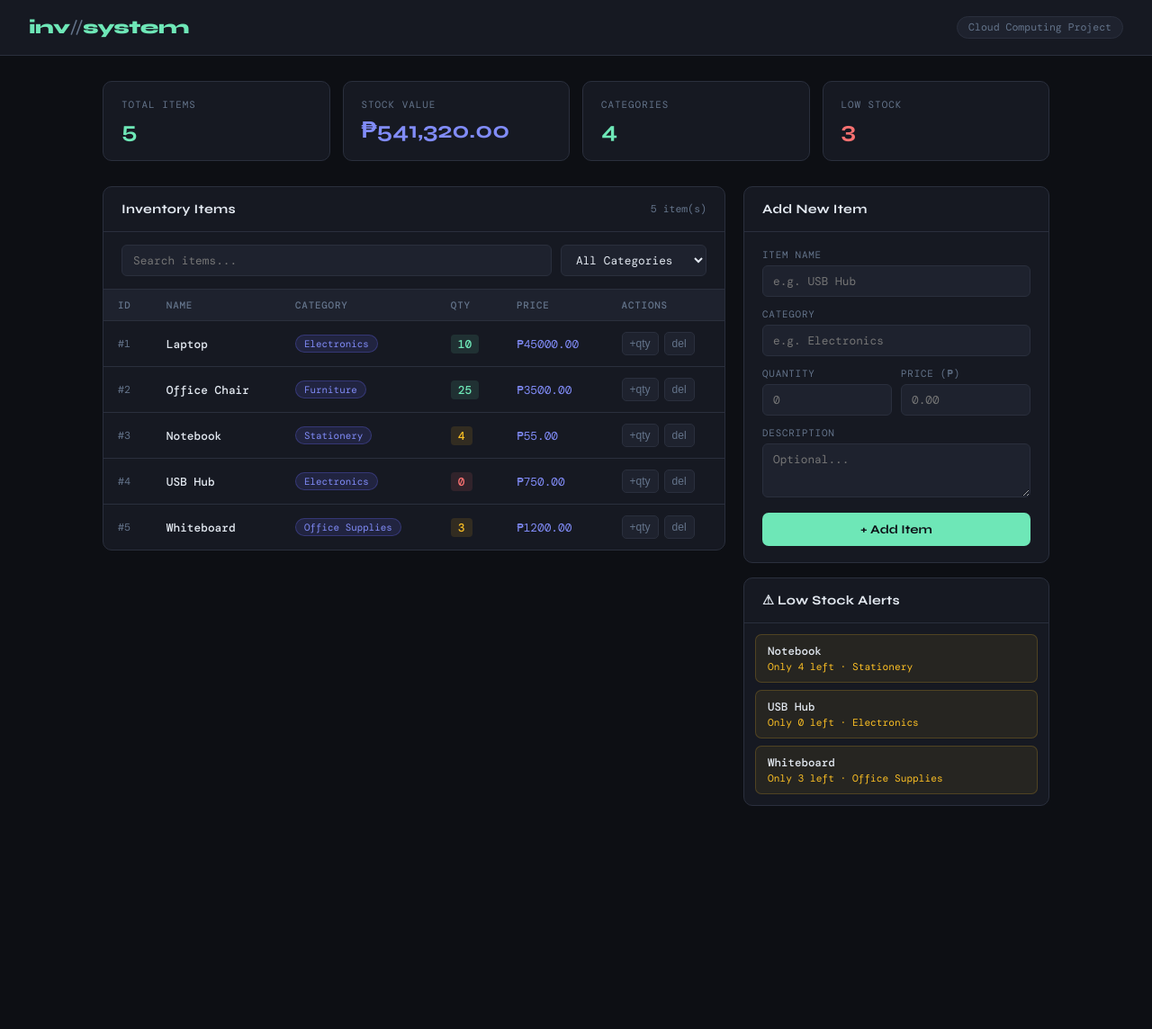
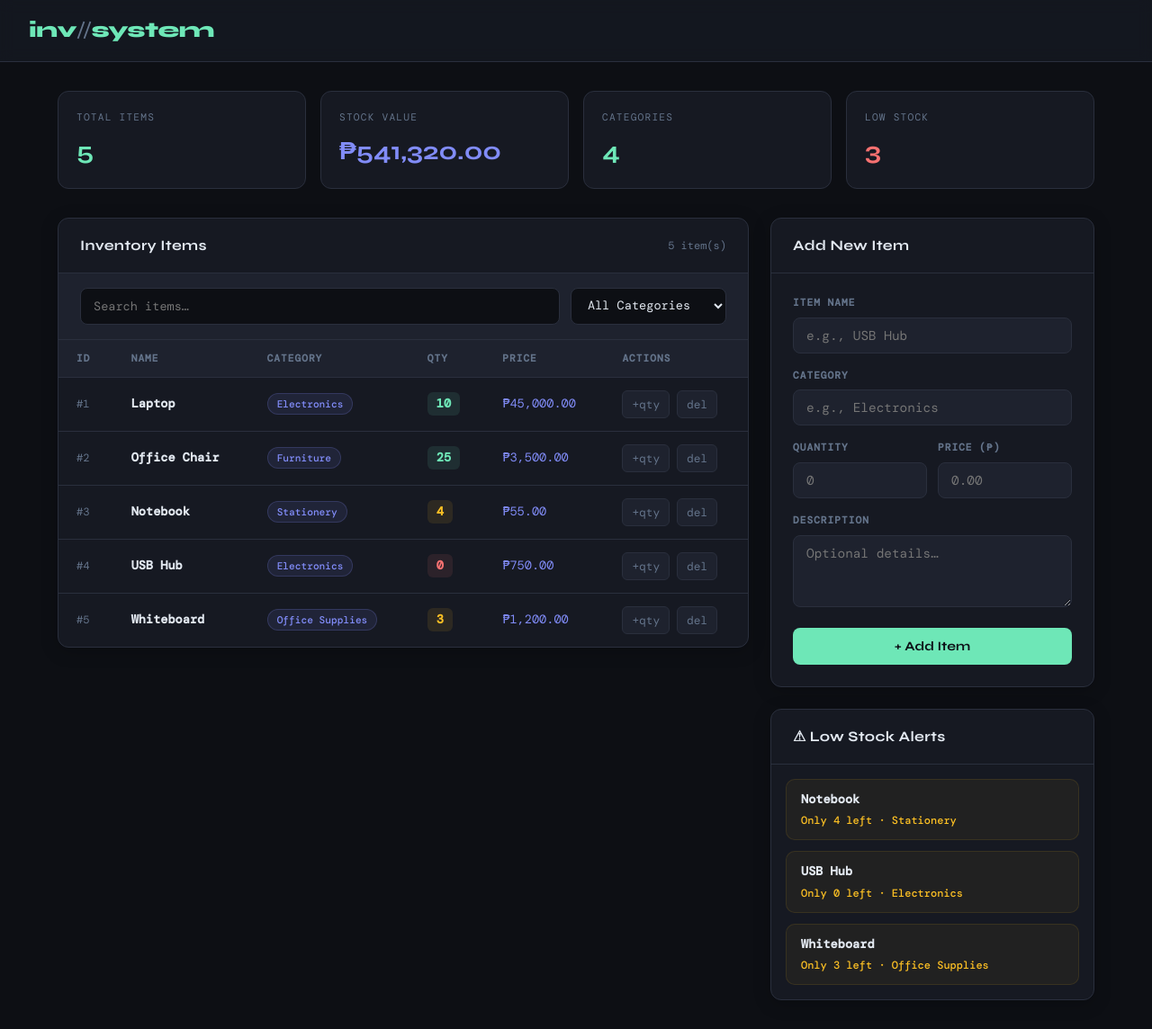
Before and after one commit to Kent0625/Render-, a FastAPI app: page / in a window 1280 px wide. Shown: the whole page at 90% size. Before the commit the page ends 896 px from the top, so only its background shows below. Run offline with FastAPI, Linux system fonts and the light colour scheme.

Commit message:
UI: remove header badge and enhance accessibility/styling

```diff
--- a/templates/index.html
+++ b/templates/index.html
@@ -17,23 +17,34 @@
       --warn: #fbbf24;
       --text: #e2e8f0;
       --muted: #64748b;
-      --radius: 10px;
+      --radius: 12px;
     }
 
     * { margin: 0; padding: 0; box-sizing: border-box; }
+
+    @media (prefers-reduced-motion: reduce) {
+      * {
+        animation-duration: 0.01ms !important;
+        animation-iteration-count: 1 !important;
+        transition-duration: 0.01ms !important;
+        scroll-behavior: auto !important;
+      }
+    }
 
     body {
       background: var(--bg);
       color: var(--text);
       font-family: 'DM Mono', monospace;
       min-height: 100vh;
+      line-height: 1.5;
     }
 
     /* ── Header ── */
     header {
-      background: var(--surface);
+      background: rgba(22, 25, 34, 0.8);
+      backdrop-filter: blur(8px);
       border-bottom: 1px solid var(--border);
-      padding: 18px 32px;
+      padding: 16px 32px;
       display: flex;
       align-items: center;
       justify-content: space-between;
@@ -44,48 +55,44 @@
     .logo {
       font-family: 'Syne', sans-serif;
       font-weight: 800;
-      font-size: 1.3rem;
+      font-size: 1.5rem;
       color: var(--accent);
       letter-spacing: -0.5px;
+      text-decoration: none;
     }
     .logo span { color: var(--muted); font-weight: 400; }
-    .header-badge {
-      background: var(--surface2);
-      border: 1px solid var(--border);
-      padding: 4px 12px;
-      border-radius: 20px;
-      font-size: 0.72rem;
-      color: var(--muted);
-    }
 
     /* ── Layout ── */
-    .container { max-width: 1100px; margin: 0 auto; padding: 28px 24px; }
+    .container { max-width: 1200px; margin: 0 auto; padding: 32px 24px; }
 
     /* ── Stats Row ── */
     .stats-row {
       display: grid;
-      grid-template-columns: repeat(4, 1fr);
-      gap: 14px;
-      margin-bottom: 28px;
+      grid-template-columns: repeat(auto-fit, minmax(200px, 1fr));
+      gap: 16px;
+      margin-bottom: 32px;
     }
     .stat-card {
       background: var(--surface);
       border: 1px solid var(--border);
       border-radius: var(--radius);
-      padding: 18px 20px;
-      transition: border-color 0.2s;
+      padding: 20px;
+      transition: border-color 0.2s, transform 0.2s;
     }
-    .stat-card:hover { border-color: var(--accent); }
+    .stat-card:hover {
+      border-color: var(--accent);
+      transform: translateY(-2px);
+    }
     .stat-label {
-      font-size: 0.68rem;
+      font-size: 0.7rem;
       color: var(--muted);
       text-transform: uppercase;
-      letter-spacing: 1px;
-      margin-bottom: 6px;
+      letter-spacing: 1.2px;
+      margin-bottom: 8px;
     }
     .stat-value {
       font-family: 'Syne', sans-serif;
-      font-size: 1.6rem;
+      font-size: 1.75rem;
       font-weight: 700;
       color: var(--accent);
     }
@@ -96,8 +103,8 @@
     /* ── Main Grid ── */
     .main-grid {
       display: grid;
-      grid-template-columns: 1fr 340px;
-      gap: 20px;
+      grid-template-columns: 1fr 360px;
+      gap: 24px;
       align-items: start;
     }
 
@@ -107,9 +114,10 @@
       border: 1px solid var(--border);
       border-radius: var(--radius);
       overflow: hidden;
+      box-shadow: 0 4px 20px rgba(0,0,0,0.2);
     }
     .panel-header {
-      padding: 16px 20px;
+      padding: 18px 24px;
       border-bottom: 1px solid var(--border);
       display: flex;
       align-items: center;
@@ -118,207 +126,234 @@
     .panel-title {
       font-family: 'Syne', sans-serif;
       font-weight: 700;
-      font-size: 0.9rem;
+      font-size: 1rem;
       letter-spacing: 0.3px;
     }
 
     /* ── Search & Filter ── */
     .toolbar {
-      padding: 14px 20px;
+      padding: 16px 24px;
       border-bottom: 1px solid var(--border);
       display: flex;
-      gap: 10px;
+      gap: 12px;
+      background: var(--surface2);
     }
     .toolbar input, .toolbar select {
-      background: var(--surface2);
+      background: var(--bg);
       border: 1px solid var(--border);
-      border-radius: 6px;
+      border-radius: 8px;
       color: var(--text);
       font-family: 'DM Mono', monospace;
-      font-size: 0.8rem;
-      padding: 7px 12px;
+      font-size: 0.85rem;
+      padding: 10px 14px;
       outline: none;
-      transition: border-color 0.2s;
+      transition: border-color 0.2s, box-shadow 0.2s;
     }
     .toolbar input { flex: 1; }
-    .toolbar input:focus, .toolbar select:focus { border-color: var(--accent); }
+    .toolbar input:focus, .toolbar select:focus {
+      border-color: var(--accent);
+      box-shadow: 0 0 0 2px rgba(110, 231, 183, 0.1);
+    }
 
     /* ── Table ── */
     .table-wrap { overflow-x: auto; }
-    table { width: 100%; border-collapse: collapse; font-size: 0.8rem; }
+    table { width: 100%; border-collapse: collapse; font-size: 0.85rem; }
     thead tr { background: var(--surface2); }
     th {
-      padding: 10px 16px;
+      padding: 12px 20px;
       text-align: left;
       color: var(--muted);
-      font-size: 0.68rem;
+      font-size: 0.7rem;
       text-transform: uppercase;
-      letter-spacing: 0.8px;
-      font-weight: 500;
+      letter-spacing: 1px;
+      font-weight: 600;
       white-space: nowrap;
     }
     tbody tr {
       border-top: 1px solid var(--border);
       transition: background 0.15s;
     }
-    tbody tr:hover { background: var(--surface2); }
-    td { padding: 12px 16px; vertical-align: middle; }
+    tbody tr:hover { background: rgba(255,255,255,0.02); }
+    td { padding: 14px 20px; vertical-align: middle; }
 
     .category-pill {
       display: inline-block;
-      padding: 2px 9px;
+      padding: 3px 10px;
       border-radius: 20px;
-      font-size: 0.68rem;
-      background: rgba(99, 102, 241, 0.15);
+      font-size: 0.7rem;
+      background: rgba(129, 140, 248, 0.1);
       color: var(--accent2);
-      border: 1px solid rgba(99,102,241,0.3);
+      border: 1px solid rgba(129, 140, 248, 0.2);
+      font-weight: 500;
     }
     .qty-badge {
-      font-weight: 500;
-      padding: 2px 8px;
-      border-radius: 4px;
+      font-weight: 600;
+      padding: 3px 10px;
+      border-radius: 6px;
       display: inline-block;
+      font-variant-numeric: tabular-nums;
     }
-    .qty-ok { background: rgba(110,231,183,0.12); color: var(--accent); }
-    .qty-low { background: rgba(251,191,36,0.12); color: var(--warn); }
-    .qty-out { background: rgba(248,113,113,0.12); color: var(--danger); }
+    .qty-ok { background: rgba(110, 231, 183, 0.1); color: var(--accent); }
+    .qty-low { background: rgba(251, 191, 36, 0.1); color: var(--warn); }
+    .qty-out { background: rgba(248, 113, 113, 0.1); color: var(--danger); }
 
-    .action-btns { display: flex; gap: 6px; }
+    .action-btns { display: flex; gap: 8px; }
     .btn-icon {
       background: var(--surface2);
       border: 1px solid var(--border);
       color: var(--muted);
-      border-radius: 5px;
+      border-radius: 6px;
       cursor: pointer;
-      padding: 5px 8px;
-      font-size: 0.75rem;
-      transition: all 0.15s;
+      padding: 6px 10px;
+      font-size: 0.8rem;
+      transition: all 0.2s;
+      font-family: inherit;
     }
-    .btn-icon:hover { border-color: var(--accent); color: var(--accent); }
-    .btn-icon.del:hover { border-color: var(--danger); color: var(--danger); }
+    .btn-icon:hover, .btn-icon:focus-visible {
+      border-color: var(--accent);
+      color: var(--accent);
+      outline: none;
+    }
+    .btn-icon.del:hover, .btn-icon.del:focus-visible {
+      border-color: var(--danger);
+      color: var(--danger);
+    }
 
     .empty-state {
       text-align: center;
-      padding: 48px 20px;
+      padding: 64px 24px;
       color: var(--muted);
-      font-size: 0.82rem;
+      font-size: 0.9rem;
     }
 
     /* ── Add Form ── */
-    .form-body { padding: 18px 20px; display: flex; flex-direction: column; gap: 12px; }
+    .form-body { padding: 24px; display: flex; flex-direction: column; gap: 16px; }
     .form-group label {
       display: block;
-      font-size: 0.68rem;
+      font-size: 0.7rem;
       color: var(--muted);
       text-transform: uppercase;
-      letter-spacing: 0.8px;
-      margin-bottom: 5px;
+      letter-spacing: 1px;
+      margin-bottom: 8px;
+      font-weight: 600;
     }
     .form-group input, .form-group select, .form-group textarea {
       width: 100%;
       background: var(--surface2);
       border: 1px solid var(--border);
-      border-radius: 6px;
+      border-radius: 8px;
       color: var(--text);
       font-family: 'DM Mono', monospace;
-      font-size: 0.8rem;
-      padding: 8px 11px;
+      font-size: 0.9rem;
+      padding: 10px 14px;
       outline: none;
       transition: border-color 0.2s;
     }
     .form-group input:focus, .form-group select:focus, .form-group textarea:focus {
       border-color: var(--accent);
     }
-    .form-group textarea { resize: vertical; min-height: 60px; }
-    .form-row { display: grid; grid-template-columns: 1fr 1fr; gap: 10px; }
+    .form-group textarea { resize: vertical; min-height: 80px; }
+    .form-row { display: grid; grid-template-columns: 1fr 1fr; gap: 12px; }
 
     .btn-primary {
       background: var(--accent);
       color: #0d1117;
       border: none;
-      border-radius: 7px;
-      padding: 10px 16px;
+      border-radius: 8px;
+      padding: 12px 20px;
       font-family: 'Syne', sans-serif;
       font-weight: 700;
-      font-size: 0.85rem;
+      font-size: 0.9rem;
       cursor: pointer;
-      transition: opacity 0.15s, transform 0.1s;
+      transition: opacity 0.2s, transform 0.1s;
       width: 100%;
     }
-    .btn-primary:hover { opacity: 0.88; }
+    .btn-primary:hover { opacity: 0.9; }
     .btn-primary:active { transform: scale(0.98); }
 
     /* ── Toast ── */
     #toast {
       position: fixed;
-      bottom: 24px;
-      right: 24px;
+      bottom: 32px;
+      right: 32px;
       background: var(--surface);
       border: 1px solid var(--accent);
       color: var(--accent);
-      padding: 10px 18px;
-      border-radius: 8px;
-      font-size: 0.8rem;
+      padding: 12px 24px;
+      border-radius: 10px;
+      font-size: 0.9rem;
       opacity: 0;
       transform: translateY(10px);
-      transition: all 0.25s;
+      transition: all 0.3s cubic-bezier(0.4, 0, 0.2, 1);
       pointer-events: none;
       z-index: 999;
+      box-shadow: 0 10px 30px rgba(0,0,0,0.3);
     }
     #toast.show { opacity: 1; transform: translateY(0); }
     #toast.error { border-color: var(--danger); color: var(--danger); }
 
     /* ── Low Stock Panel ── */
-    .alert-list { padding: 12px; display: flex; flex-direction: column; gap: 8px; }
+    .alert-list { padding: 16px; display: flex; flex-direction: column; gap: 12px; }
     .alert-item {
-      background: rgba(251,191,36,0.07);
-      border: 1px solid rgba(251,191,36,0.2);
-      border-radius: 7px;
-      padding: 10px 13px;
-      font-size: 0.78rem;
+      background: rgba(251, 191, 36, 0.05);
+      border: 1px solid rgba(251, 191, 36, 0.1);
+      border-radius: 10px;
+      padding: 12px 16px;
+      font-size: 0.85rem;
     }
-    .alert-item .name { color: var(--text); font-weight: 500; margin-bottom: 2px; }
-    .alert-item .meta { color: var(--warn); font-size: 0.7rem; }
+    .alert-item .name { color: var(--text); font-weight: 600; margin-bottom: 4px; }
+    .alert-item .meta { color: var(--warn); font-size: 0.75rem; font-weight: 500; }
 
-    @media (max-width: 900px) {
-      .stats-row { grid-template-columns: repeat(2, 1fr); }
+    @media (max-width: 1024px) {
       .main-grid { grid-template-columns: 1fr; }
     }
-    @media (max-width: 560px) {
-      .stats-row { grid-template-columns: 1fr 1fr; }
-      header { padding: 14px 16px; }
+    @media (max-width: 640px) {
+      .stats-row { grid-template-columns: repeat(2, 1fr); }
+      header { padding: 16px 20px; }
+      .container { padding: 24px 16px; }
     }
   </style>
 </head>
 <body>
 
 <header>
-  <div class="logo">inv<span>//</span>system</div>
-  <div class="header-badge">Cloud Computing Project</div>
+  <a href="/" class="logo" aria-label="Inventory System Dashboard">inv<span>//</span>system</a>
 </header>
 
 <div class="container">
 
   <!-- Stats -->
   <div class="stats-row" id="stats-row">
-    <div class="stat-card"><div class="stat-label">Total Items</div><div class="stat-value" id="s-total">—</div></div>
-    <div class="stat-card"><div class="stat-label">Stock Value</div><div class="stat-value purple" id="s-value">—</div></div>
-    <div class="stat-card"><div class="stat-label">Categories</div><div class="stat-value" id="s-cats">—</div></div>
-    <div class="stat-card"><div class="stat-label">Low Stock</div><div class="stat-value red" id="s-low">—</div></div>
+    <div class="stat-card">
+      <div class="stat-label">Total Items</div>
+      <div class="stat-value" id="s-total">…</div>
+    </div>
+    <div class="stat-card">
+      <div class="stat-label">Stock Value</div>
+      <div class="stat-value purple" id="s-value">…</div>
+    </div>
+    <div class="stat-card">
+      <div class="stat-label">Categories</div>
+      <div class="stat-value" id="s-cats">…</div>
+    </div>
+    <div class="stat-card">
+      <div class="stat-label">Low Stock</div>
+      <div class="stat-value red" id="s-low">…</div>
+    </div>
   </div>
 
   <div class="main-grid">
 
     <!-- Left: Table -->
-    <div>
+    <section>
       <div class="panel">
         <div class="panel-header">
-          <span class="panel-title">Inventory Items</span>
-          <span style="font-size:0.72rem; color:var(--muted)" id="item-count"></span>
+          <h2 class="panel-title">Inventory Items</h2>
+          <span style="font-size:0.75rem; color:var(--muted)" id="item-count"></span>
         </div>
-        <div class="toolbar">
-          <input type="text" id="search-input" placeholder="Search items..." oninput="filterItems()"/>
-          <select id="cat-filter" onchange="filterItems()">
+        <div class="toolbar" role="search">
+          <input type="text" id="search-input" placeholder="Search items…" aria-label="Search items" oninput="filterItems()"/>
+          <select id="cat-filter" aria-label="Filter by category" onchange="filterItems()">
             <option value="">All Categories</option>
           </select>
         </div>
@@ -334,67 +369,73 @@
           </table>
         </div>
       </div>
-    </div>
+    </section>
 
     <!-- Right: Add Form + Low Stock -->
-    <div style="display:flex; flex-direction:column; gap:16px;">
+    <aside style="display:flex; flex-direction:column; gap:24px;">
 
       <div class="panel">
-        <div class="panel-header"><span class="panel-title">Add New Item</span></div>
+        <div class="panel-header"><h2 class="panel-title">Add New Item</h2></div>
         <div class="form-body">
           <div class="form-group">
-            <label>Item Name</label>
-            <input type="text" id="f-name" placeholder="e.g. USB Hub"/>
+            <label for="f-name">Item Name</label>
+            <input type="text" id="f-name" placeholder="e.g., USB Hub" autocomplete="off"/>
           </div>
           <div class="form-group">
-            <label>Category</label>
-            <input type="text" id="f-category" placeholder="e.g. Electronics"/>
+            <label for="f-category">Category</label>
+            <input type="text" id="f-category" placeholder="e.g., Electronics" list="category-suggestions" autocomplete="off"/>
+            <datalist id="category-suggestions"></datalist>
           </div>
           <div class="form-row">
             <div class="form-group">
-              <label>Quantity</label>
-              <input type="number" id="f-qty" placeholder="0" min="0"/>
+              <label for="f-qty">Quantity</label>
+              <input type="number" id="f-qty" placeholder="0" min="0" autocomplete="off"/>
             </div>
             <div class="form-group">
-              <label>Price (₱)</label>
-              <input type="number" id="f-price" placeholder="0.00" step="0.01" min="0"/>
+              <label for="f-price">Price (₱)</label>
+              <input type="number" id="f-price" placeholder="0.00" step="0.01" min="0" autocomplete="off"/>
             </div>
           </div>
           <div class="form-group">
-            <label>Description</label>
-            <textarea id="f-desc" placeholder="Optional..."></textarea>
+            <label for="f-desc">Description</label>
+            <textarea id="f-desc" placeholder="Optional details…" autocomplete="off"></textarea>
           </div>
           <button class="btn-primary" onclick="addItem()">+ Add Item</button>
         </div>
       </div>
 
       <div class="panel">
-        <div class="panel-header"><span class="panel-title">⚠ Low Stock Alerts</span></div>
+        <div class="panel-header"><h2 class="panel-title">⚠ Low Stock Alerts</h2></div>
         <div class="alert-list" id="alert-list">
           <div class="empty-state">No alerts</div>
         </div>
       </div>
 
-    </div>
+    </aside>
   </div>
 </div>
 
-<div id="toast"></div>
+<div id="toast" role="alert" aria-live="polite"></div>
 
 <script>
   const API = '';
   let allItems = [];
 
   async function fetchItems() {
+    try {
       const res = await fetch(`${API}/items`);
       const data = await res.json();
       allItems = data.items;
       renderTable(allItems);
       updateCategoryFilter(allItems);
       document.getElementById('item-count').textContent = `${allItems.length} item(s)`;
+    } catch (err) {
+      toast('Failed to load items.', true);
+    }
   }
 
   async function fetchSummary() {
+    try {
       const res = await fetch(`${API}/summary`);
       const d = await res.json();
       document.getElementById('s-total').textContent = d.total_items;
@@ -412,6 +453,9 @@
             <div class="meta">Only ${i.quantity} left · ${i.category}</div>
           </div>`).join('');
       }
+    } catch (err) {
+      console.error(err);
+    }
   }
 
   function qtyBadge(q) {
@@ -428,30 +472,34 @@
     }
     tbody.innerHTML = items.map(i => `
       <tr>
-        <td style="color:var(--muted); font-size:0.72rem">#${i.id}</td>
-        <td style="font-weight:500">${i.name}</td>
+        <td style="color:var(--muted); font-size:0.75rem; font-variant-numeric: tabular-nums">#${i.id}</td>
+        <td style="font-weight:600">${i.name}</td>
         <td><span class="category-pill">${i.category}</span></td>
         <td>${qtyBadge(i.quantity)}</td>
-        <td style="color:var(--accent2)">₱${parseFloat(i.price).toFixed(2)}</td>
+        <td style="color:var(--accent2); font-variant-numeric: tabular-nums">₱${parseFloat(i.price).toLocaleString('en-PH', {minimumFractionDigits: 2, maximumFractionDigits: 2})}</td>
         <td>
           <div class="action-btns">
-            <button class="btn-icon" onclick="promptRestock(${i.id}, '${i.name}', ${i.quantity})">+qty</button>
-            <button class="btn-icon del" onclick="deleteItem(${i.id}, '${i.name}')">del</button>
+            <button class="btn-icon" aria-label="Add quantity to ${i.name}" onclick="promptRestock(${i.id}, '${i.name}', ${i.quantity})">+qty</button>
+            <button class="btn-icon del" aria-label="Delete ${i.name}" onclick="deleteItem(${i.id}, '${i.name}')">del</button>
           </div>
         </td>
       </tr>`).join('');
   }
 
   function updateCategoryFilter(items) {
-    const cats = [...new Set(items.map(i => i.category))];
+    const cats = [...new Set(items.map(i => i.category))].sort();
     const sel = document.getElementById('cat-filter');
+    const datalist = document.getElementById('category-suggestions');
     const current = sel.value;
+
     sel.innerHTML = '<option value="">All Categories</option>' +
       cats.map(c => `<option value="${c}" ${c === current ? 'selected' : ''}>${c}</option>`).join('');
+
+    datalist.innerHTML = cats.map(c => `<option value="${c}">`).join('');
   }
 
   function filterItems() {
-    const q = document.getElementById('search-input').value.toLowerCase();
+    const q = document.getElementById('search-input').value.toLowerCase().trim();
     const cat = document.getElementById('cat-filter').value;
     let filtered = allItems;
     if (q) filtered = filtered.filter(i => i.name.toLowerCase().includes(q));
@@ -461,6 +509,7 @@
   }
 
   async function addItem() {
+    const nameBtn = event.target;
     const name = document.getElementById('f-name').value.trim();
     const category = document.getElementById('f-category').value.trim();
     const quantity = parseInt(document.getElementById('f-qty').value);
@@ -472,6 +521,10 @@
       return;
     }
 
+    nameBtn.disabled = true;
+    nameBtn.textContent = 'Adding…';
+
+    try {
       const res = await fetch(`${API}/items`, {
         method: 'POST',
         headers: { 'Content-Type': 'application/json' },
@@ -480,38 +533,58 @@
 
       if (res.ok) {
         ['f-name','f-category','f-qty','f-price','f-desc'].forEach(id => document.getElementById(id).value = '');
-      toast(`"${name}" added to inventory!`);
-      fetchItems(); fetchSummary();
+        toast(`“${name}” added to inventory!`);
+        await Promise.all([fetchItems(), fetchSummary()]);
       } else {
         toast('Error adding item.', true);
+      }
+    } catch (err) {
+      toast('Connection error.', true);
+    } finally {
+      nameBtn.disabled = false;
+      nameBtn.textContent = '+ Add Item';
     }
   }
 
   async function promptRestock(id, name, current) {
-    const val = prompt(`Update quantity for "${name}" (current: ${current}):`);
+    const val = prompt(`Update quantity for “${name}” (current: ${current}):`);
     if (val === null || val === '') return;
     const qty = parseInt(val);
     if (isNaN(qty) || qty < 0) { toast('Invalid quantity.', true); return; }
 
+    try {
       const res = await fetch(`${API}/items/${id}`, {
         method: 'PUT',
         headers: { 'Content-Type': 'application/json' },
         body: JSON.stringify({ quantity: qty })
       });
-    if (res.ok) { toast(`Quantity updated to ${qty}!`); fetchItems(); fetchSummary(); }
+      if (res.ok) {
+        toast(`Quantity updated to ${qty}!`);
+        await Promise.all([fetchItems(), fetchSummary()]);
+      }
+    } catch (err) {
+      toast('Update failed.', true);
+    }
   }
 
   async function deleteItem(id, name) {
-    if (!confirm(`Delete "${name}" from inventory?`)) return;
+    if (!confirm(`Delete “${name}” from inventory?`)) return;
+    try {
       const res = await fetch(`${API}/items/${id}`, { method: 'DELETE' });
-    if (res.ok) { toast(`"${name}" removed.`); fetchItems(); fetchSummary(); }
+      if (res.ok) {
+        toast(`“${name}” removed.`);
+        await Promise.all([fetchItems(), fetchSummary()]);
+      }
+    } catch (err) {
+      toast('Delete failed.', true);
+    }
   }
 
   function toast(msg, isError = false) {
     const t = document.getElementById('toast');
     t.textContent = msg;
     t.className = isError ? 'show error' : 'show';
-    setTimeout(() => t.className = '', 2800);
+    setTimeout(() => t.className = '', 3000);
   }
 
   fetchItems();
```
Lines whose indentation alone changed are shown as unchanged.
